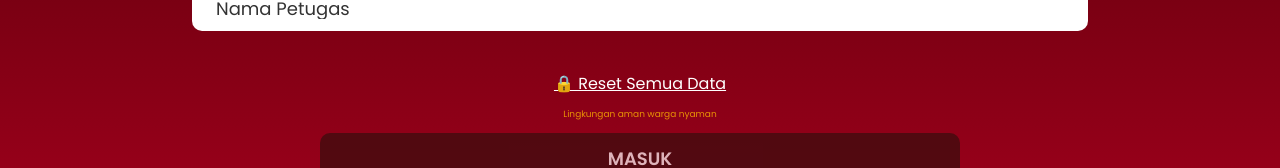
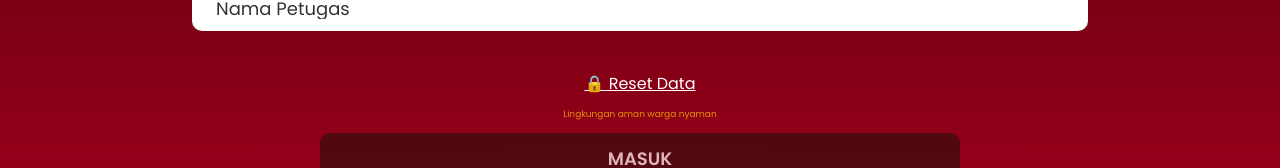
Before and after one commit to ertesembilanerwetujuh/ertesembilanerwetujuh, a plain HTML site: page index.html in a window 1280 px wide. Shown: the part 465-633 px from the top of the page. Drawn offline with nearby package versions, Linux system fonts and the light colour scheme.

Commit message:
Update index.html

```diff
--- a/index.html
+++ b/index.html
@@ -767,7 +767,7 @@ td.edit {
 
 
 <!-- Tombol untuk reset semua data dari tampilan awal -->
-<p class="reset-link" onclick="handleResetFromAbsen()">🔒 Reset Semua Data</p>
+<p class="reset-link" onclick="handleResetFromAbsen()">🔒 Reset Data</p>
 
 <style>
   .reset-link {
```
